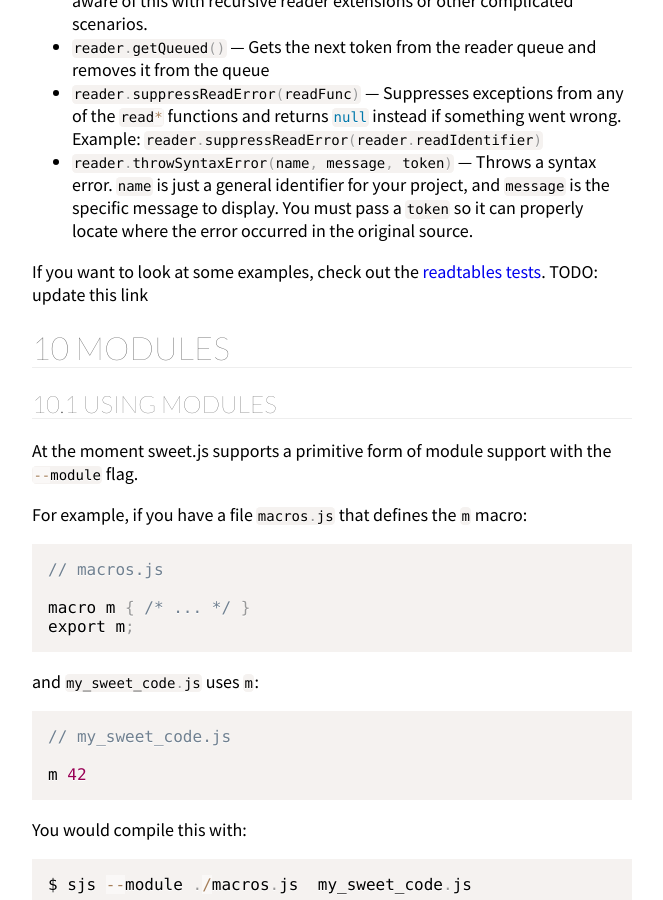
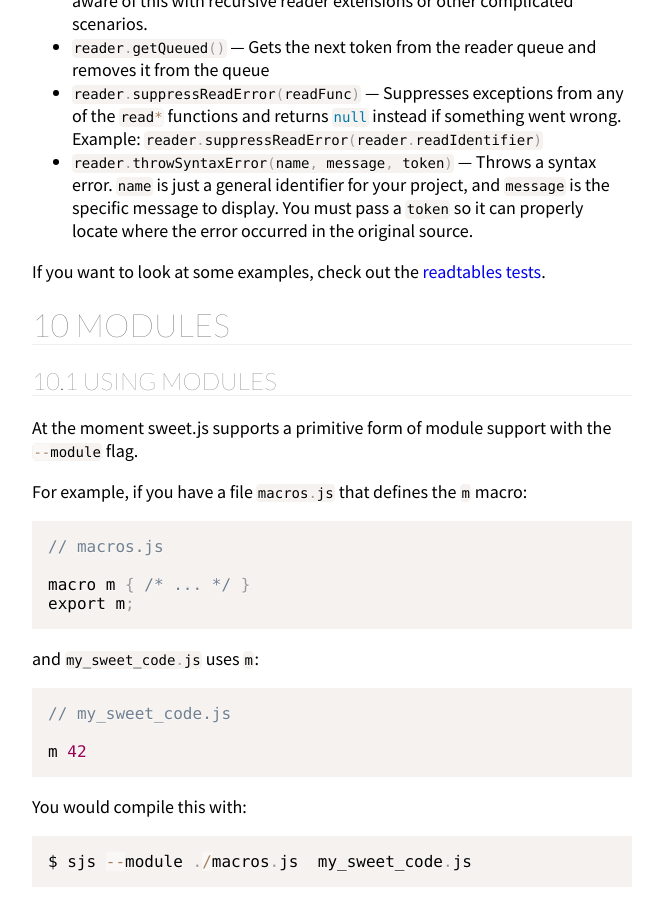
Before and after one commit to sweet-js/sweet-core, a Jekyll site: the page doc/main/sweet.html, which Jekyll copies as it is, in a window 1280 px wide and 900 px high, scrolled down 23459 px. Shown: the whole window, without its empty margins (308-971 px from the left). Built offline with Jekyll 4.4.1, drawn with Linux system fonts in a browser that asks for light colours.

Commit message:
updating link

```diff
--- a/doc/main/sweet.html
+++ b/doc/main/sweet.html
@@ -977,7 +977,7 @@
 <li><code>reader.suppressReadError(readFunc)</code> — Suppresses exceptions from any of the <code>read*</code> functions and returns <code>null</code> instead if something went wrong. Example: <code>reader.suppressReadError(reader.readIdentifier)</code></li>
 <li><code>reader.throwSyntaxError(name, message, token)</code> — Throws a syntax error. <code>name</code> is just a general identifier for your project, and <code>message</code> is the specific message to display. You must pass a <code>token</code> so it can properly locate where the error occurred in the original source.</li>
 </ul>
-<p>If you want to look at some examples, check out the <a href="https://github.com/jlongster/sweet.js/blob/reader-extensions/test/test_readtables.js">readtables tests</a>. TODO: update this link</p>
+<p>If you want to look at some examples, check out the <a href="https://github.com/mozilla/sweet.js/blob/master/test/test_readtables.js">readtables tests</a>.</p>
 <h1 id="modules"><span class="header-section-number">10</span> Modules</h1>
 <h2 id="using-modules"><span class="header-section-number">10.1</span> Using Modules</h2>
 <p>At the moment sweet.js supports a primitive form of module support with the <code>--module</code> flag.</p>
```
Also changed, not shown: doc/main/sweet.md (+1 -2 lines).
